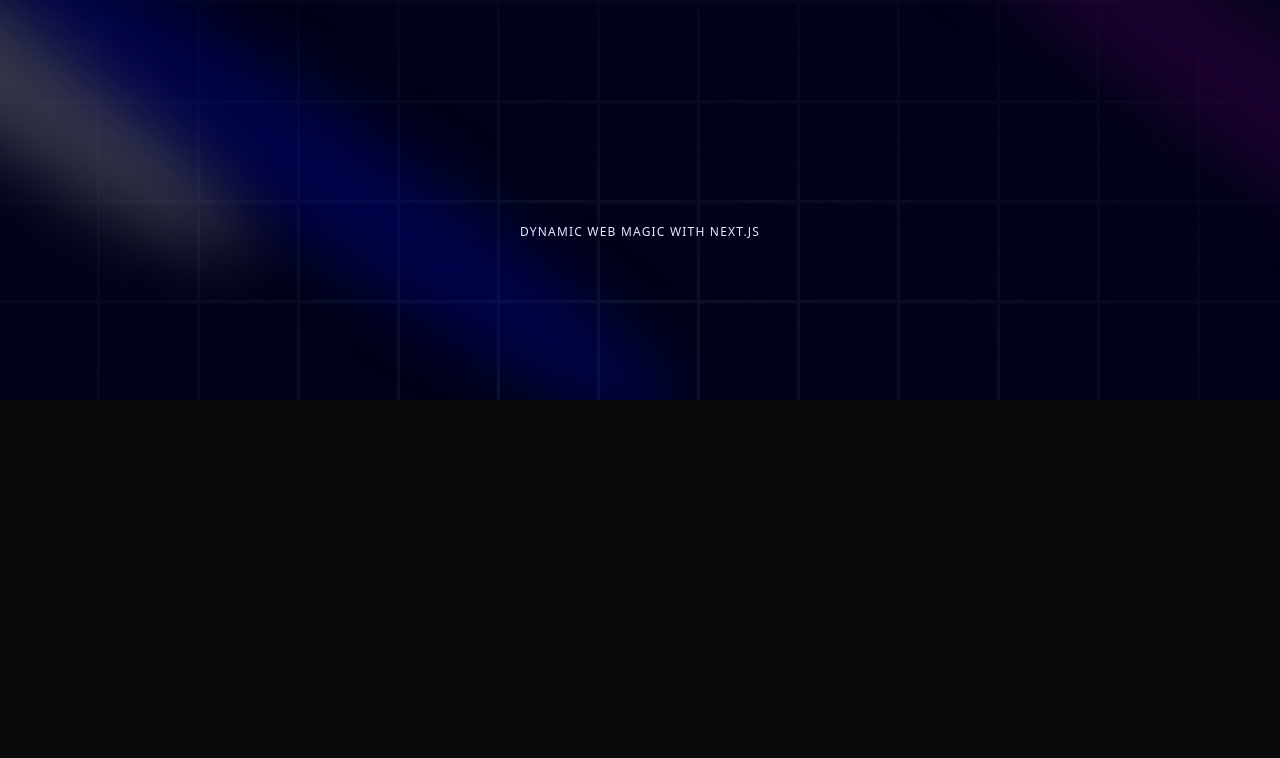
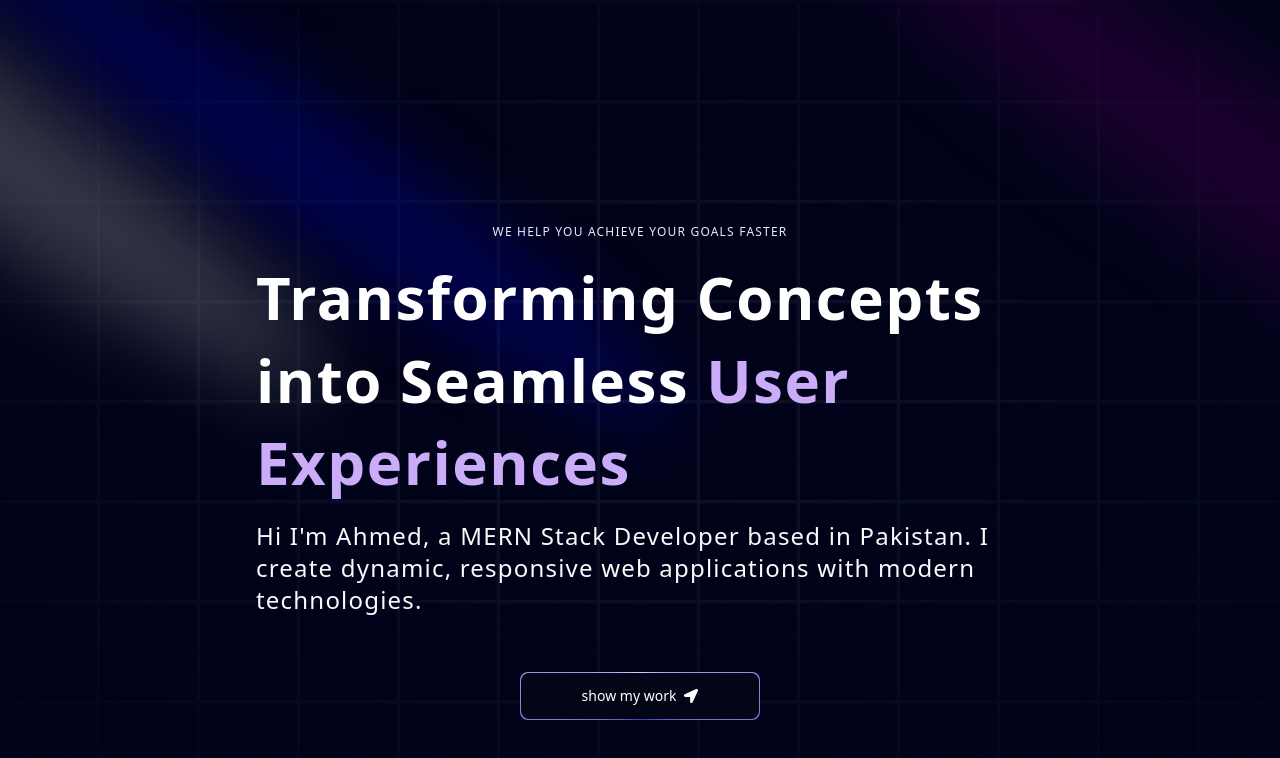
Before and after one commit to ahmeddkhann/ahmed-portfolio, a Next.js app: page / in a window 1280 px wide. Shown: the top 758 px of the page. Built offline with nearby package versions, Linux system fonts and the light colour scheme.

Commit message:
Hero section completed

```diff
--- a/components/hero.tsx
+++ b/components/hero.tsx
@@ -1,5 +1,8 @@
 import React from 'react'
 import { Spotlight } from './ui/spotlight'
+import { TextGenerateEffect } from './ui/TexeGenerateEffect'
+import MagicButton from './ui/magicButton'
+import { FaLocationArrow } from 'react-icons/fa'
 function Hero() {
   return (
     <div className='pb-20 pt-36'>
@@ -25,8 +28,24 @@
         flex flex-col items-center justify-center'>
             <h2 className='uppercase tracking-widest text-xs text-center
              text-blue-100 max-w-80'>
-                Dynamic Web Magic with Next.js
+                We help you achieve your goals faster
             </h2>
+
+            <TextGenerateEffect
+            className='text-centre  text-[40px] md:text-5xl lg:text-6xl'
+            words='Transforming Concepts into Seamless User Experiences'/>
+
+            <p className='text-centre md:tracking-wider mb-4 text-sm
+             md:text-lg lg:text-2xl'>
+                Hi I&apos;m Ahmed, a MERN Stack Developer based in Pakistan.
+                I create dynamic, responsive web applications with modern technologies.
+             </p>
+             <a href='#about'>
+                <MagicButton
+                 title= "show my work"
+                  icon= {<FaLocationArrow/>}
+                  position='right' />
+             </a>
         </div>
          </div>
     </div>
--- /dev/null
+++ b/components/ui/FloadtingNavbar.tsx
@@ -0,0 +1,82 @@
+"use client";
+import React, { useState } from "react";
+import {
+  motion,
+  AnimatePresence,
+  useScroll,
+  useMotionValueEvent,
+} from "framer-motion";
+import { cn } from "../../lib/utils";
+import Link from "next/link";
+
+export const FloatingNav = ({
+  navItems,
+  className,
+}: {
+  navItems: {
+    name: string;
+    link: string;
+    icon?: JSX.Element;
+  }[];
+  className?: string;
+}) => {
+  const { scrollYProgress } = useScroll();
+
+  const [visible, setVisible] = useState(false);
+
+  useMotionValueEvent(scrollYProgress, "change", (current) => {
+    // Check if current is not undefined and is a number
+    if (typeof current === "number") {
+      let direction = current! - scrollYProgress.getPrevious()!;
+
+      if (scrollYProgress.get() < 0.05) {
+        setVisible(false);
+      } else {
+        if (direction < 0) {
+          setVisible(true);
+        } else {
+          setVisible(false);
+        }
+      }
+    }
+  });
+
+  return (
+    <AnimatePresence mode="wait">
+      <motion.div
+        initial={{
+          opacity: 1,
+          y: -100,
+        }}
+        animate={{
+          y: visible ? 0 : -100,
+          opacity: visible ? 1 : 0,
+        }}
+        transition={{
+          duration: 0.2,
+        }}
+        className={cn(
+          "flex max-w-fit  fixed top-10 inset-x-0 mx-auto border border-transparent dark:border-white/[0.2] rounded-full dark:bg-black bg-white shadow-[0px_2px_3px_-1px_rgba(0,0,0,0.1),0px_1px_0px_0px_rgba(25,28,33,0.02),0px_0px_0px_1px_rgba(25,28,33,0.08)] z-[5000] pr-2 pl-8 py-2  items-center justify-center space-x-4",
+          className
+        )}
+      >
+        {navItems.map((navItem: any, idx: number) => (
+          <Link
+            key={`link=${idx}`}
+            href={navItem.link}
+            className={cn(
+              "relative dark:text-neutral-50 items-center flex space-x-1 text-neutral-600 dark:hover:text-neutral-300 hover:text-neutral-500"
+            )}
+          >
+            <span className="block sm:hidden">{navItem.icon}</span>
+            <span className="hidden sm:block text-sm">{navItem.name}</span>
+          </Link>
+        ))}
+        <button className="border text-sm font-medium relative border-neutral-200 dark:border-white/[0.2] text-black dark:text-white px-4 py-2 rounded-full">
+          <span>Login</span>
+          <span className="absolute inset-x-0 w-1/2 mx-auto -bottom-px bg-gradient-to-r from-transparent via-blue-500 to-transparent  h-px" />
+        </button>
+      </motion.div>
+    </AnimatePresence>
+  );
+};
--- a/components/ui/TexeGenerateEffect.tsx
+++ b/components/ui/TexeGenerateEffect.tsx
@@ -37,7 +37,7 @@
           return (
             <motion.span
               key={word + idx}
-              className="dark:text-white text-black opacity-0"
+              className={`${idx > 3 ? 'text-purple' : 'dark:text-white text-black'} opacity-0`}
               style={{
                 filter: filter ? "blur(10px)" : "none",
               }}
@@ -52,8 +52,8 @@
 
   return (
     <div className={cn("font-bold", className)}>
-      <div className="mt-4">
-        <div className=" dark:text-white text-black text-2xl leading-snug tracking-wide">
+      <div className="my-4">
+        <div className=" dark:text-white text-black leading-snug tracking-wide">
           {renderWords()}
         </div>
       </div>
--- /dev/null
+++ b/components/ui/magicButton.tsx
@@ -0,0 +1,24 @@
+import React from 'react'
+
+const MagicButton = ({
+    title, icon, position, handleClick, otherClasses
+}: {
+    title: string; icon: React.ReactNode; position: string;
+    handleClick?: () => void; otherClasses?: string;
+}) => {
+  return (
+    <div>
+      <button className="relative w-full inline-flex h-12 overflow-hidden rounded-lg p-[1px] focus:outline-none md:w-60 md:mt-10">
+  <span className="absolute inset-[-1000%] animate-[spin_2s_linear_infinite] bg-[conic-gradient(from_90deg_at_50%_50%,#E2CBFF_0%,#393BB2_50%,#E2CBFF_100%)]" />
+  <span className= { `inline-flex gap-2 h-full w-full cursor-pointer items-center justify-center rounded-lg bg-slate-950 px-7 py-1 text-sm font-medium text-white backdrop-blur-3xl ${otherClasses}`}>
+    {position === "left" && icon}
+     {title}
+     {position === "right" && icon}
+
+  </span>
+</button>
+    </div>
+  )
+}
+
+export default MagicButton
--- a/package.json
+++ b/package.json
@@ -16,6 +16,7 @@
     "next-themes": "^0.3.0",
     "react": "^18",
     "react-dom": "^18",
+    "react-icons": "^5.3.0",
     "tailwind-merge": "^2.5.3",
     "tailwindcss-animate": "^1.0.7"
   },
--- a/src/app/page.tsx
+++ b/src/app/page.tsx
@@ -1,10 +1,16 @@
+import { FaHome } from "react-icons/fa";
 import Hero from "../../components/hero";
+import { FloatingNav } from "../../components/ui/FloadtingNavbar";
 
 export default function Home() {
   return (
    <main className="relative bg-black-100 flex justify-center
     items-center flex-col overflow-hidden mx-auto sm:px-10 px-5">
     <div className="max-w-7xl w-full">
+      <FloatingNav
+      navItems={[
+        {name: 'Home', link: '/', icon: <FaHome/>},
+      ]}/>
       <Hero/>
     </div>
    </main>
```
Also changed, not shown: 1 other file (tests, documents, lock files or other folders).
